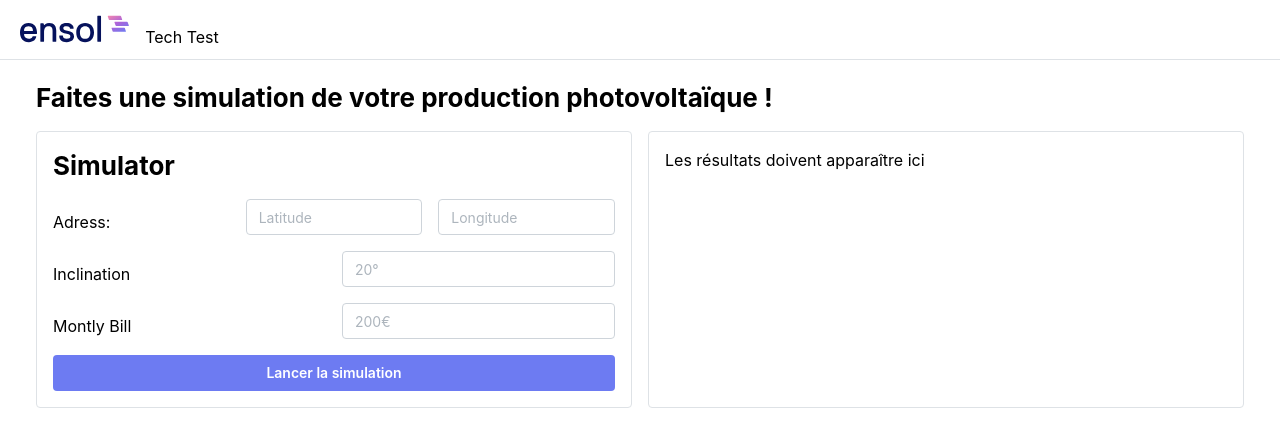
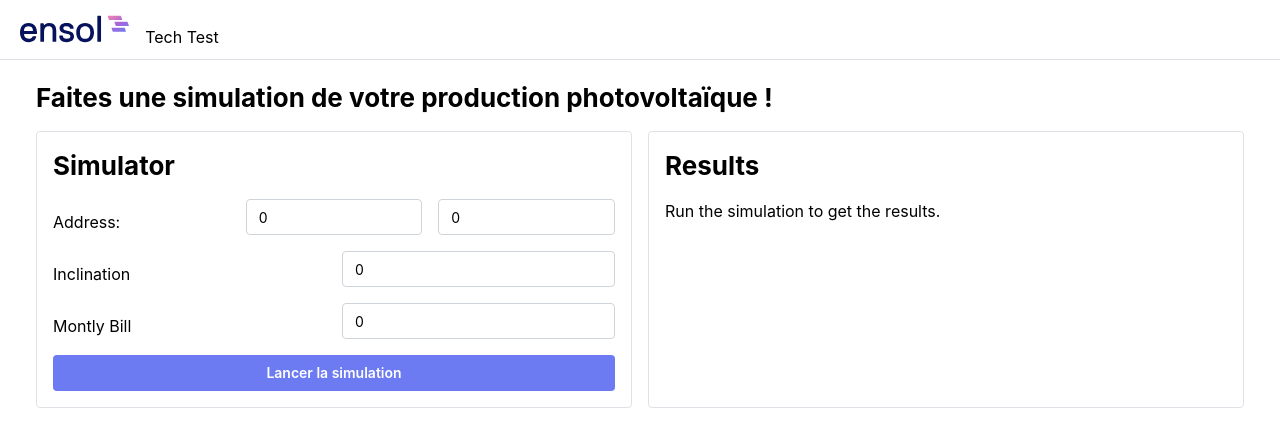
Before and after one commit to goensol/technical-test, a React (Vite) app in the folder packages/frontend/: page / in a window 1280 px wide. Shown: the top 446 px of the page. Built offline with nearby package versions, Linux system fonts and the light colour scheme.

Commit message:
better front

```diff
--- a/packages/frontend/src/components/Form.tsx
+++ b/packages/frontend/src/components/Form.tsx
@@ -1,6 +1,6 @@
 import { getSimulation } from '@ensol-test/frontend/queries/simulation';
 import { SimulationResponse } from '@ensol-test/types/simulations';
-import { Button, Card, Group, Text, Stack, TextInput, Title } from '@mantine/core';
+import { Button, Card, Group, Text, Stack, TextInput, Title, NumberInput } from '@mantine/core';
 import { useState } from 'react';
 
 type Props = {
@@ -8,50 +8,56 @@ type Props = {
 };
 
 export const Form = ({ onSubmit }: Props) => {
-  const [latitude, setLatitude] = useState<number | ''>('');
-  const [longitude, setLongitude] = useState<number | ''>('');
-  const [inclination, setInclination] = useState<number | ''>('');
-  const [monthlyBill, setMonthlyBill] = useState<number | ''>('');
+  const [latitude, setLatitude] = useState<number>(0);
+  const [longitude, setLongitude] = useState<number>(0);
+  const [inclination, setInclination] = useState<number>(0);
+  const [monthlyBill, setMonthlyBill] = useState<number>(0);
   return (
     <Card withBorder h="100%">
       <Stack>
         <Title order={2}>Simulator</Title>
 
         <Group grow align="flex-end">
-          <Text>Adress:</Text>
-          <TextInput
+          <Text>Address:</Text>
+          <NumberInput
             placeholder="Latitude"
             value={latitude}
-            onChange={(event) => setLatitude(Number(event.currentTarget.value))}
+            hideControls
+            onChange={(event) => setLatitude(Number(event))}
             required
           />
-          <TextInput
+          <NumberInput
             placeholder="Longitude"
             value={longitude}
-            onChange={(event) => setLongitude(Number(event.currentTarget.value))}
+            hideControls
+            onChange={(event) => setLongitude(Number(event))}
             required
           />
         </Group>
         <Group grow align='flex-end'>
           <Text>Inclination</Text>
-          <TextInput
+          <NumberInput
             placeholder="20°"
             value={inclination}
-            onChange={(event) => setInclination(event.currentTarget.valueAsNumber)}
+            hideControls
+            onChange={(event) => setInclination(Number(event))}
             required
           />
         </Group>
         <Group grow align='flex-end'>
           <Text>Montly Bill</Text>
-          <TextInput
+          <NumberInput
             placeholder='200€'
             value={monthlyBill}
-            onChange={(event) => setMonthlyBill(event.currentTarget.valueAsNumber)}
+            hideControls
+            onChange={(event) => setMonthlyBill(Number(event))}
             required
           />
         </Group>
       </Stack>
-      <Button mt="16" onClick={async () => getSimulation({})}>
+      <Button mt="16" onClick={
+          async () => onSubmit(await getSimulation({ latitude, longitude, inclination, monthlyBill }))
+          }>
         Lancer la simulation
       </Button>
     </Card>
--- a/packages/frontend/src/components/Results.tsx
+++ b/packages/frontend/src/components/Results.tsx
@@ -1,14 +1,36 @@
 import { SimulationResponse } from '@ensol-test/types/simulations';
-import { Card, Stack } from '@mantine/core';
+import { Card, Group, Stack, Text, Title } from '@mantine/core';
 
 type Props = {
   results: SimulationResponse;
 };
 
 export const Results = ({ results }: Props) => {
+  if (!results) {
+    return (
+      <Card withBorder>
+        <Stack>
+          <Title order={2}>Results</Title>
+          <Text>
+            Run the simulation to get the results.
+          </Text>
+        </Stack>
+      </Card>
+    );
+  }
   return (
     <Card withBorder>
-      <Stack>Les résultats doivent apparaître ici</Stack>
+      <Stack>
+        <Title order={2}>Results</Title>
+        <Group grow>
+          <Text>Number of panels:</Text>
+          <Text>{results.numberOfPanel}</Text>
+        </Group>
+        <Group grow>
+          <Text>Estimated energy production:</Text>
+          <Text>{results.energyProduction}kWh</Text>
+        </Group>
+      </Stack>
     </Card>
   );
 };
--- a/packages/frontend/src/queries/simulation.ts
+++ b/packages/frontend/src/queries/simulation.ts
@@ -3,6 +3,8 @@ import { httpClient } from '@ensol-test/frontend/backend/axios';
 import { SimulationParameters } from '@ensol-test/types/simulations';
 
 export const getSimulation = async (parameters: SimulationParameters) => {
-  const response = await httpClient.get('/simulations', parameters);
+  const response = await httpClient.get('/simulations', {
+    params: parameters,
+});
   return response.data;
 };
```
Also changed, not shown: 1 other file (tests, documents, lock files or other folders).
